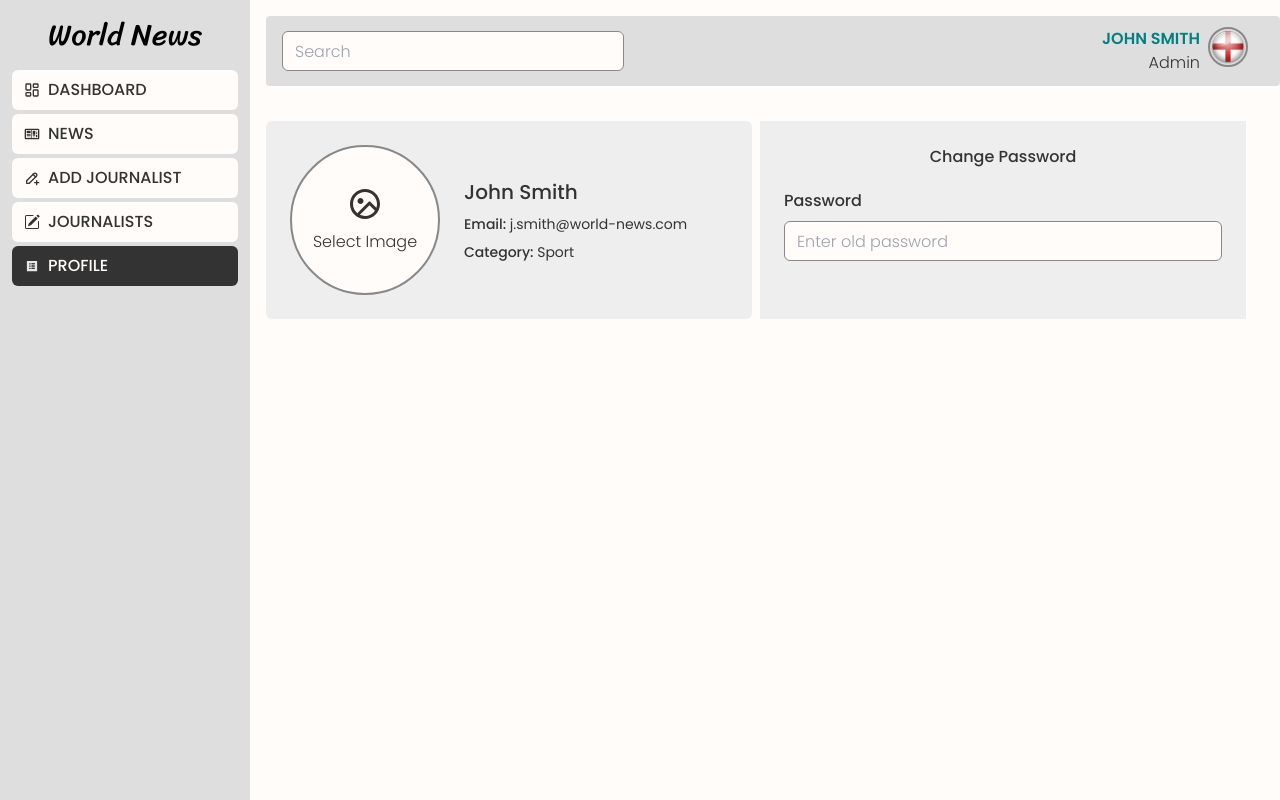
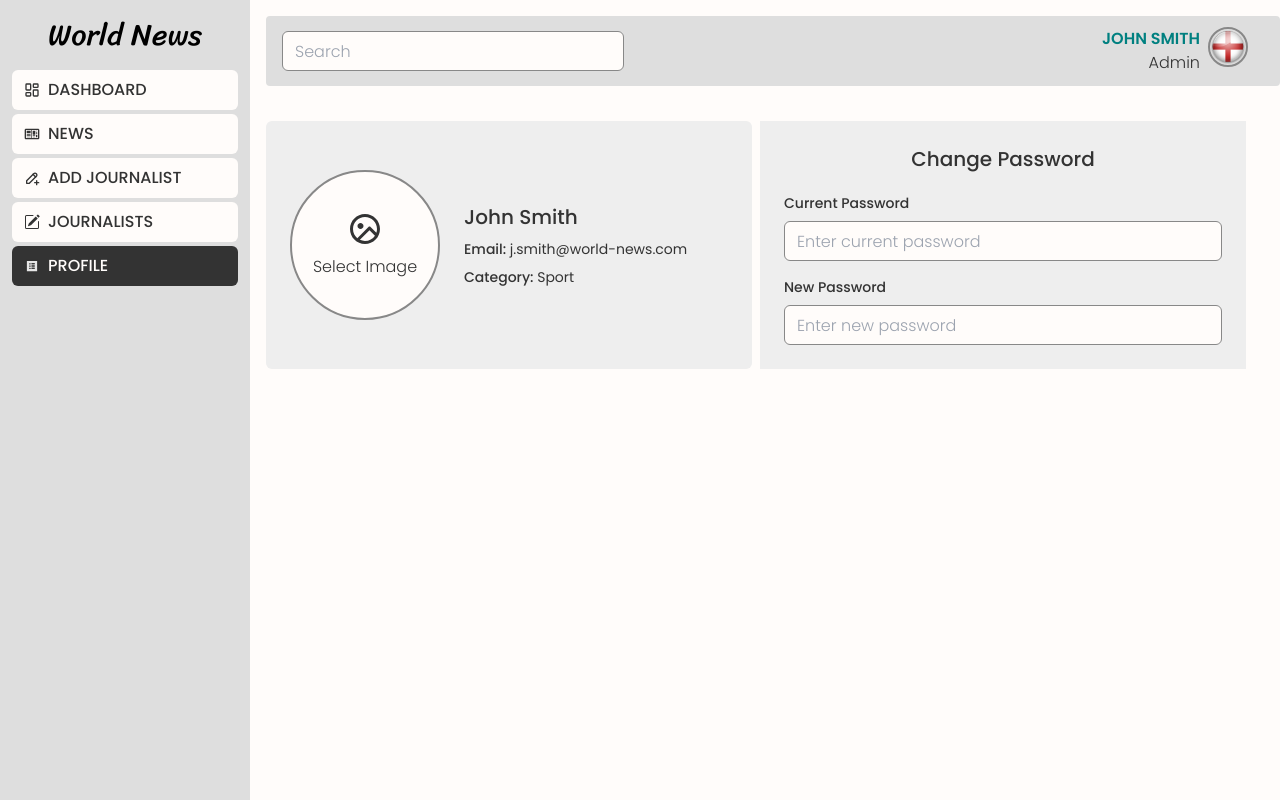
Before and after one commit to Nimira43/World-News, a React (Vite) app in the folder client/: page /dashboard/profile in a window 1280 px wide. Built offline with nearby package versions, Linux system fonts and the light colour scheme.

Commit message:
Making tweaks to form styling

```diff
--- a/client/src/dashboard/pages/Profile.jsx
+++ b/client/src/dashboard/pages/Profile.jsx
@@ -26,21 +26,36 @@ const Profile = () => {
       </div>
 
       <div className='bg-grey-light-extra p-6 text-grey-dark'>
-        <h2 className='font-medium text-center mb-5'>Change Password</h2>
+        <h2 className='font-medium text-xl text-center mb-5'>Change Password</h2>
         <form>
           <div className='space-y-4'>
             <div>
               <label
-                htmlFor='old_password'
-                className='block text-md font-medium'
+                htmlFor='current-password'
+                className='block text-sm font-medium'
               >
-                Password
+                Current Password
               </label>
               <input
                 type='text'
-                id='old_password'
-                name='old_password'
-                placeholder='Enter old password'
+                id='current-password'
+                name='current-password'
+                placeholder='Enter current password'
+                className='w-full px-3 py-2 mt-2 rounded-md outline-0 bg-light border border-grey-medium focus:border-grey-dark h-10'
+              />
+            </div>
+            <div>
+              <label
+                htmlFor='new_password'
+                className='block text-sm font-medium'
+              >
+                New Password
+              </label>
+              <input
+                type='text'
+                id='new_password'
+                name='new_password'
+                placeholder='Enter new password'
                 className='w-full px-3 py-2 mt-2 rounded-md outline-0 bg-light border border-grey-medium focus:border-grey-dark h-10'
               />
             </div>
```
